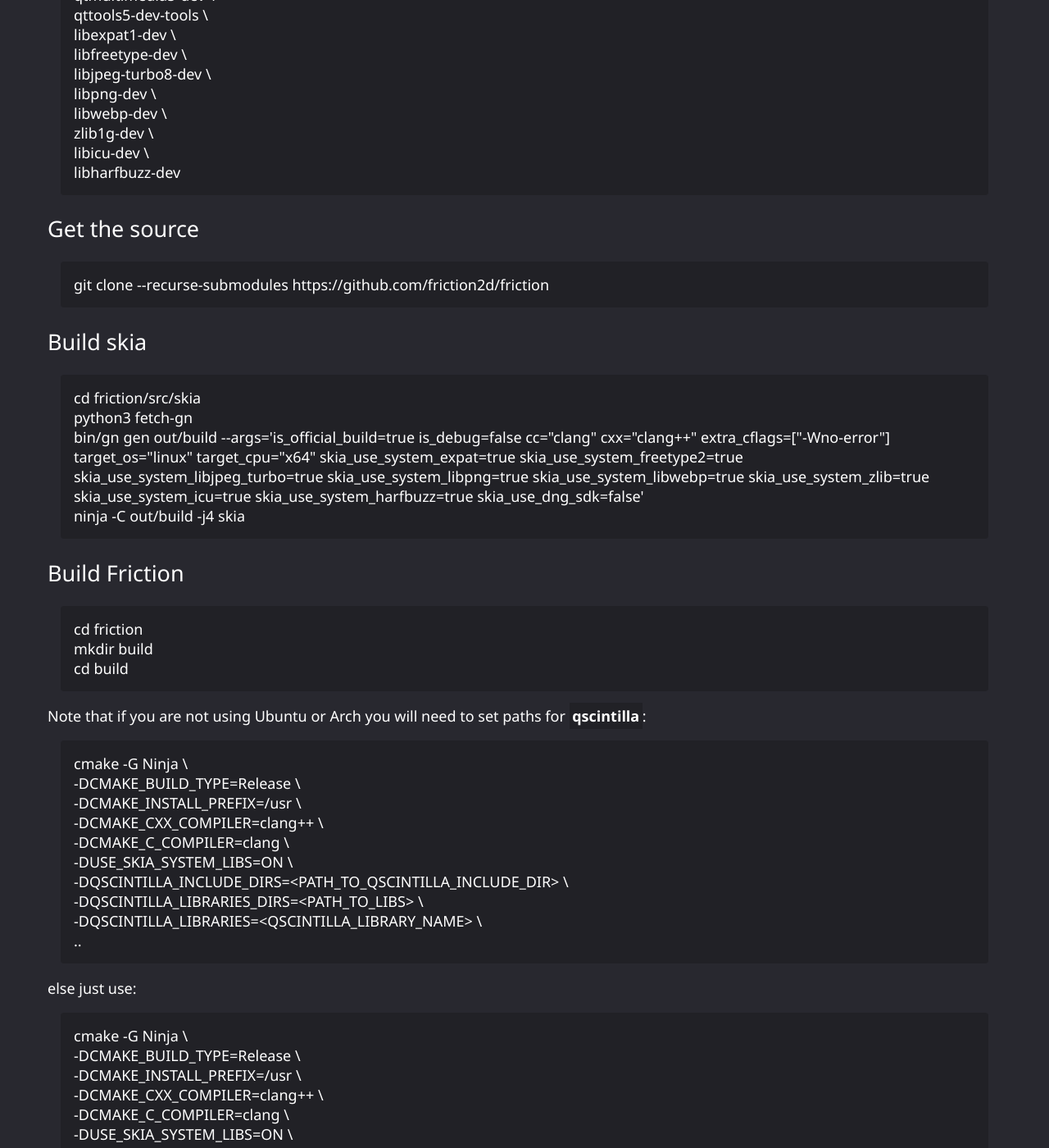
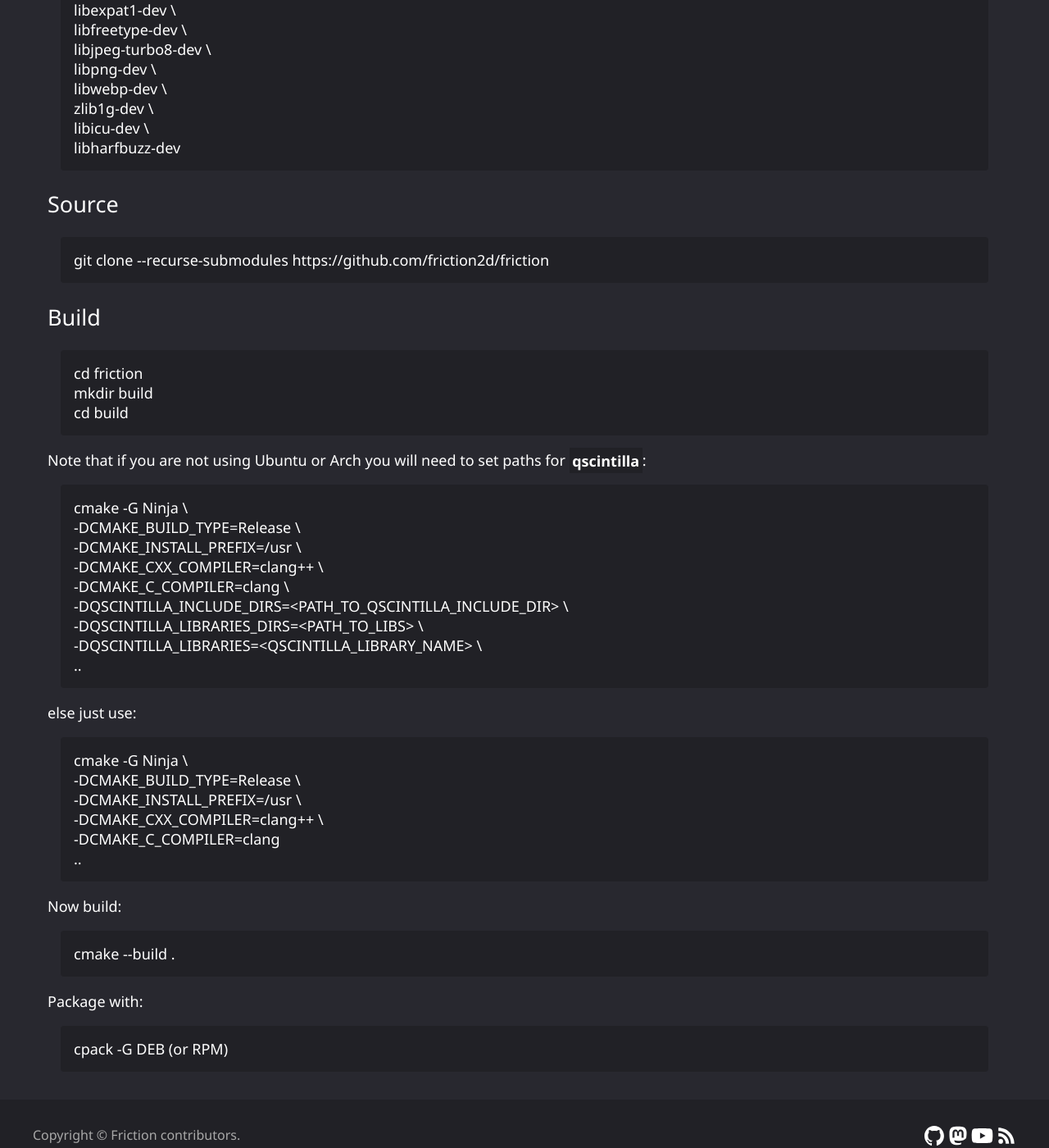
Before and after one commit to friction2d/friction2d.github.io, a Jekyll site: the page built from documentation/source-linux.md, in a window 1280 px wide and 1400 px high, scrolled down 1751 px. Shown: the whole window at 82% size. Built offline with Jekyll 4.4.1, drawn with Linux system fonts in a browser that asks for light colours; some of the changed text lies outside the part shown.

Commit message:
Update source-linux.md

````diff
--- a/documentation/source-linux.md
+++ b/documentation/source-linux.md
@@ -7,16 +7,16 @@ layout: default
 
 Generic build instructions for Friction on Linux.
 
+*Instructions are for the `main` git branch.*
+
 ## Requirements
 
 * pkg-config
-* python3 *(needed to configure skia build)*
 * ninja
 * cmake *(3.9+)*
 * clang *(7+)*
 * Qt5 *(5.12.12 or 5.15.3+)*
     * Gui
-    * Concurrent
     * Widgets
     * OpenGL
     * Multimedia
@@ -49,7 +49,6 @@ build-essential \
 clang \
 git \
 cmake \
-python3 \
 ninja-build \
 libfontconfig1-dev \
 libfreetype-dev \
@@ -79,22 +78,13 @@ libicu-dev \
 libharfbuzz-dev
 ```
 
-## Get the source
+## Source
 
 ```
 git clone --recurse-submodules https://github.com/friction2d/friction
 ```
 
-## Build skia
-
-```
-cd friction/src/skia
-python3 fetch-gn
-bin/gn gen out/build --args='is_official_build=true is_debug=false cc="clang" cxx="clang++" extra_cflags=["-Wno-error"] target_os="linux" target_cpu="x64" skia_use_system_expat=true skia_use_system_freetype2=true skia_use_system_libjpeg_turbo=true skia_use_system_libpng=true skia_use_system_libwebp=true skia_use_system_zlib=true skia_use_system_icu=true skia_use_system_harfbuzz=true skia_use_dng_sdk=false'
-ninja -C out/build -j4 skia
-```
-
-## Build Friction
+## Build
 
 ```
 cd friction
@@ -110,7 +100,6 @@ cmake -G Ninja \
 -DCMAKE_INSTALL_PREFIX=/usr \
 -DCMAKE_CXX_COMPILER=clang++ \
 -DCMAKE_C_COMPILER=clang \
--DUSE_SKIA_SYSTEM_LIBS=ON \
 -DQSCINTILLA_INCLUDE_DIRS=<PATH_TO_QSCINTILLA_INCLUDE_DIR> \
 -DQSCINTILLA_LIBRARIES_DIRS=<PATH_TO_LIBS> \
 -DQSCINTILLA_LIBRARIES=<QSCINTILLA_LIBRARY_NAME> \
@@ -124,8 +113,7 @@ cmake -G Ninja \
 -DCMAKE_BUILD_TYPE=Release \
 -DCMAKE_INSTALL_PREFIX=/usr \
 -DCMAKE_CXX_COMPILER=clang++ \
--DCMAKE_C_COMPILER=clang \
--DUSE_SKIA_SYSTEM_LIBS=ON \
+-DCMAKE_C_COMPILER=clang
 ..
 ```
 
@@ -134,3 +122,9 @@ Now build:
 ```
 cmake --build .
 ```
+
+Package with:
+
+```
+cpack -G DEB (or RPM)
+```
````
